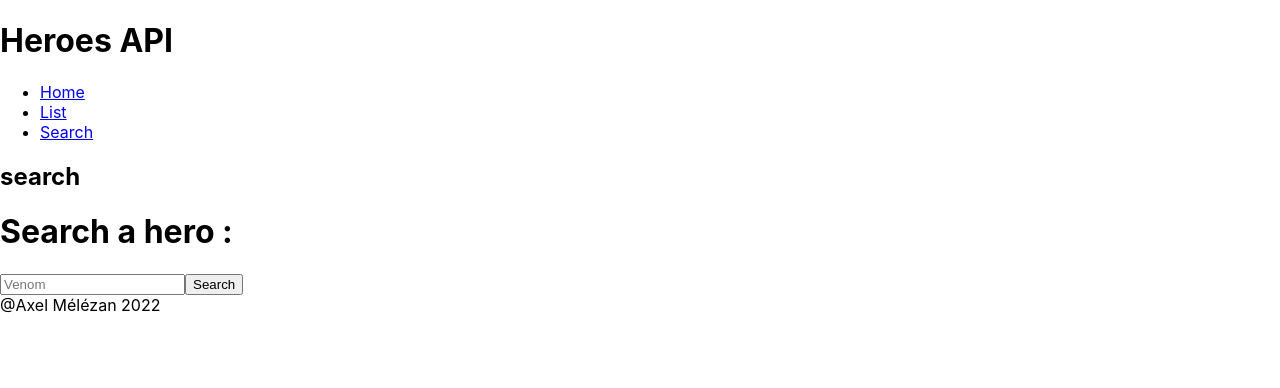
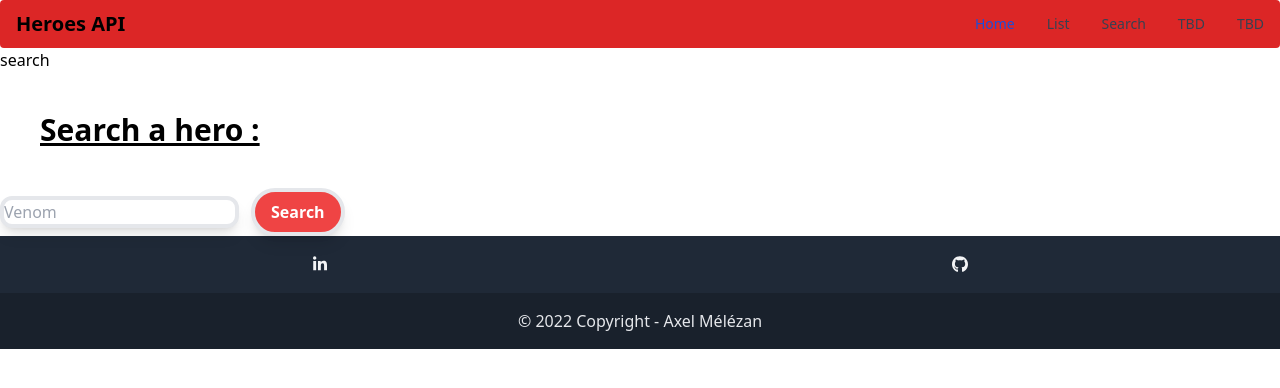
Before and after one commit to AxelMlz/heroes-frontend, a React (Create React App) app: page /search in a window 1280 px wide. Shown: the top 388 px of the page. Built offline with nearby package versions, Linux system fonts and the light colour scheme.

Commit message:
updating list et search

```diff
--- a/package.json
+++ b/package.json
@@ -36,5 +36,10 @@
       "last 1 firefox version",
       "last 1 safari version"
     ]
+  },
+  "devDependencies": {
+    "autoprefixer": "^10.4.7",
+    "postcss": "^8.4.14",
+    "tailwindcss": "^3.1.6"
   }
 }
--- /dev/null
+++ b/postcss.config.js
@@ -0,0 +1,6 @@
+module.exports = {
+  plugins: {
+    tailwindcss: {},
+    autoprefixer: {},
+  },
+}
--- a/src/App.js
+++ b/src/App.js
@@ -17,10 +17,11 @@ function App() {
   return (
 
     <div>
-      <h1>Heroes API</h1>
 
   <Router>
+
       <Navbar/>
+
           <Routes>
 
             <Route exact path='/' element={<Homepage/>}/>
@@ -28,8 +29,11 @@ function App() {
             <Route path='/search' element={<Search/>}/>
 
           </Routes>
+
       <Footer/>
+
   </Router>
+
     </div>
 
   );
--- a/src/components/footer.js
+++ b/src/components/footer.js
@@ -3,11 +3,62 @@ import ReactDOM from 'react-dom';
 import '../index.css';
 
 function Footer() {
+
+    const year = new Date().getFullYear();
+
   return (
-   <div>
-    <>@Axel Mélézan 2022</>
-   </div>
-  );
+<footer className="text-center text-white bg-gray-800">
+			<div className="flex justify-around py-5">
+				<a
+					href="https://www.linkedin.com/in/Axel-Mélézan/"
+					target="_blank"
+					className="text-gray-100 flex justify-center"
+				>
+					<svg
+						aria-hidden="true"
+						focusable="false"
+						data-prefix="fab"
+						data-icon="linkedin-in"
+						className="svg-inline--fa fa-linkedin-in w-3.5"
+						role="img"
+						xmlns="http://www.w3.org/2000/svg"
+						viewBox="0 0 448 512"
+					>
+						<path
+							fill="currentColor"
+							d="M100.28 448H7.4V148.9h92.88zM53.79 108.1C24.09 108.1 0 83.5 0 53.8a53.79 53.79 0 0 1 107.58 0c0 29.7-24.1 54.3-53.79 54.3zM447.9 448h-92.68V302.4c0-34.7-.7-79.2-48.29-79.2-48.29 0-55.69 37.7-55.69 76.7V448h-92.78V148.9h89.08v40.8h1.3c12.4-23.5 42.69-48.3 87.88-48.3 94 0 111.28 61.9 111.28 142.3V448z"
+						></path>
+					</svg>
+				</a>
+				<a
+					href="https://github.com/AxelMlz"
+					target="_blank"
+					className="text-gray-100 flex justify-center"
+				>
+					<svg
+						aria-hidden="true"
+						focusable="false"
+						data-prefix="fab"
+						data-icon="github"
+						className="svg-inline--fa fa-github w-4"
+						role="img"
+						xmlns="http://www.w3.org/2000/svg"
+						viewBox="0 0 496 512"
+					>
+						<path
+							fill="currentColor"
+							d="M165.9 397.4c0 2-2.3 3.6-5.2 3.6-3.3.3-5.6-1.3-5.6-3.6 0-2 2.3-3.6 5.2-3.6 3-.3 5.6 1.3 5.6 3.6zm-31.1-4.5c-.7 2 1.3 4.3 4.3 4.9 2.6 1 5.6 0 6.2-2s-1.3-4.3-4.3-5.2c-2.6-.7-5.5.3-6.2 2.3zm44.2-1.7c-2.9.7-4.9 2.6-4.6 4.9.3 2 2.9 3.3 5.9 2.6 2.9-.7 4.9-2.6 4.6-4.6-.3-1.9-3-3.2-5.9-2.9zM244.8 8C106.1 8 0 113.3 0 252c0 110.9 69.8 205.8 169.5 239.2 12.8 2.3 17.3-5.6 17.3-12.1 0-6.2-.3-40.4-.3-61.4 0 0-70 15-84.7-29.8 0 0-11.4-29.1-27.8-36.6 0 0-22.9-15.7 1.6-15.4 0 0 24.9 2 38.6 25.8 21.9 38.6 58.6 27.5 72.9 20.9 2.3-16 8.8-27.1 16-33.7-55.9-6.2-112.3-14.3-112.3-110.5 0-27.5 7.6-41.3 23.6-58.9-2.6-6.5-11.1-33.3 2.6-67.9 20.9-6.5 69 27 69 27 20-5.6 41.5-8.5 62.8-8.5s42.8 2.9 62.8 8.5c0 0 48.1-33.6 69-27 13.7 34.7 5.2 61.4 2.6 67.9 16 17.7 25.8 31.5 25.8 58.9 0 96.5-58.9 104.2-114.8 110.5 9.2 7.9 17 22.9 17 46.4 0 33.7-.3 75.4-.3 83.6 0 6.5 4.6 14.4 17.3 12.1C428.2 457.8 496 362.9 496 252 496 113.3 383.5 8 244.8 8zM97.2 352.9c-1.3 1-1 3.3.7 5.2 1.6 1.6 3.9 2.3 5.2 1 1.3-1 1-3.3-.7-5.2-1.6-1.6-3.9-2.3-5.2-1zm-10.8-8.1c-.7 1.3.3 2.9 2.3 3.9 1.6 1 3.6.7 4.3-.7.7-1.3-.3-2.9-2.3-3.9-2-.6-3.6-.3-4.3.7zm32.4 35.6c-1.6 1.3-1 4.3 1.3 6.2 2.3 2.3 5.2 2.6 6.5 1 1.3-1.3.7-4.3-1.3-6.2-2.2-2.3-5.2-2.6-6.5-1zm-11.4-14.7c-1.6 1-1.6 3.6 0 5.9 1.6 2.3 4.3 3.3 5.6 2.3 1.6-1.3 1.6-3.9 0-6.2-1.4-2.3-4-3.3-5.6-2z"
+						></path>
+					</svg>
+				</a>
+			</div>
+
+			<div className="text-center text-gray-200 p-4" style={{ backgroundColor: "rgba(0, 0, 0, 0.2)" }}>
+				© {year} Copyright - Axel Mélézan
+			</div>
+		</footer>
+	);
+
 }
 
 export default Footer;
--- a/src/components/navbar.js
+++ b/src/components/navbar.js
@@ -1,31 +1,66 @@
-import React, { Component } from 'react'
+import React, { Component } from 'react';
+import ReactDOM from 'react-dom';
+import '../index.css';
 import List from '../views/list.js';
-import Homepage from "../views/homepage.js";
-import Search from "../views/search.js";
-import {Link} from "react-router-dom";
+import Search from '../views/search.js';
+import Homepage from '../views/homepage.js';
 
+export default function Navbar() {
 
-export default function Navbar () {
+  return (
 
-    return (
-      <div>
+    <div >
+      <header>
 
-        <nav>
+                <nav class="bg-red-600 border-gray-200 px-2 sm:px-4 py-2.5 rounded dark:bg-gray-800">
 
-            <ul>
+          <div class="container flex  justify-between items-center">
+
+                <span class="self-center text-xl font-semibold whitespace-nowrap dark:text-white">Heroes API</span>
+
+            <button data-collapse-toggle="mobile-menu" type="button" class="inline-flex items-center p-2 ml-3 text-sm text-gray-500 rounded-lg md:hidden hover:bg-gray-100 focus:outline-none focus:ring-2 focus:ring-gray-200 dark:text-gray-400 dark:hover:bg-gray-700 dark:focus:ring-gray-600" aria-controls="mobile-menu" aria-expanded="false">
+
+              <span class="sr-only">Open main menu</span>
+
+              <svg class="w-6 h-6" fill="currentColor" viewBox="0 0 20 20" xmlns="http://www.w3.org/2000/svg"><path fill-rule="evenodd" d="M3 5a1 1 0 011-1h12a1 1 0 110 2H4a1 1 0 01-1-1zM3 10a1 1 0 011-1h12a1 1 0 110 2H4a1 1 0 01-1-1zM3 15a1 1 0 011-1h12a1 1 0 110 2H4a1 1 0 01-1-1z" clip-rule="evenodd"></path></svg>
+
+              <svg class="hidden w-6 h-6" fill="currentColor" viewBox="0 0 20 20" xmlns="http://www.w3.org/2000/svg"><path fill-rule="evenodd" d="M4.293 4.293a1 1 0 011.414 0L10 8.586l4.293-4.293a1 1 0 111.414 1.414L11.414 10l4.293 4.293a1 1 0 01-1.414 1.414L10 11.414l-4.293 4.293a1 1 0 01-1.414-1.414L8.586 10 4.293 5.707a1 1 0 010-1.414z" clip-rule="evenodd"></path></svg>
+
+            </button>
+
+            <div class="hidden w-full md:block md:w-auto" id="mobile-menu">
+              <ul class="flex flex-col mt-4 md:flex-row md:space-x-8 md:mt-0 md:text-sm md:font-medium">
+
                 <li>
-                <Link to="/">Home</Link>
+                  <a href="/" class="block py-2 pr-4 pl-3 text-white bg-blue-700 rounded md:bg-transparent md:text-blue-700 md:p-0 dark:text-white" aria-current="page" Link='../views/homepage.jsx'>Home</a>
                 </li>
+
                 <li>
-                <Link to="/list">List</Link>
+                  <a href='/list' class="block py-2 pr-4 pl-3 text-gray-700 border-b border-gray-100 hover:bg-gray-50 md:hover:bg-transparent md:border-0 md:hover:text-blue-700 md:p-0 dark:text-gray-400 md:dark:hover:text-white dark:hover:bg-gray-700 dark:hover:text-white md:dark:hover:bg-transparent dark:border-gray-700"> List</a>
                 </li>
+
                 <li>
-                <Link to='/search'>Search</Link>
+                  <a href="/search" class="block py-2 pr-4 pl-3 text-gray-700 border-b border-gray-100 hover:bg-gray-50 md:hover:bg-transparent md:border-0 md:hover:text-blue-700 md:p-0 dark:text-gray-400 md:dark:hover:text-white dark:hover:bg-gray-700 dark:hover:text-white md:dark:hover:bg-transparent dark:border-gray-700">Search</a>
                 </li>
-            </ul>
 
-</nav>
+                <li>
+                  <a href="#" class="block py-2 pr-4 pl-3 text-gray-700 border-b border-gray-100 hover:bg-gray-50 md:hover:bg-transparent md:border-0 md:hover:text-blue-700 md:p-0 dark:text-gray-400 md:dark:hover:text-white dark:hover:bg-gray-700 dark:hover:text-white md:dark:hover:bg-transparent dark:border-gray-700">TBD</a>
+                </li>
 
-      </div>
-    )
-  }
+                <li>
+                  <a href="#" class="block py-2 pr-4 pl-3 text-gray-700 hover:bg-gray-50 md:hover:bg-transparent md:border-0 md:hover:text-blue-700 md:p-0 dark:text-gray-400 md:dark:hover:text-white dark:hover:bg-gray-700 dark:hover:text-white md:dark:hover:bg-transparent">TBD</a>
+                </li>
+
+              </ul>
+
+            </div>
+
+          </div>
+
+        </nav>
+
+      </header>
+
+    </div>
+  );
+}
--- a/src/index.css
+++ b/src/index.css
@@ -1,13 +1,3 @@
-body {
-  margin: 0;
-  font-family: -apple-system, BlinkMacSystemFont, 'Segoe UI', 'Roboto', 'Oxygen',
-    'Ubuntu', 'Cantarell', 'Fira Sans', 'Droid Sans', 'Helvetica Neue',
-    sans-serif;
-  -webkit-font-smoothing: antialiased;
-  -moz-osx-font-smoothing: grayscale;
-}
-
-code {
-  font-family: source-code-pro, Menlo, Monaco, Consolas, 'Courier New',
-    monospace;
-}
+@tailwind base;
+@tailwind components;
+@tailwind utilities;
--- a/src/views/list.js
+++ b/src/views/list.js
@@ -1,4 +1,5 @@
 import React, { Component,  useEffect, useState } from 'react';
+import '../index.css';
 
 export default function List () {
   const [heroes, setHeroes] = useState([]);
@@ -13,29 +14,27 @@ export default function List () {
       fetch("http://localhost:8000/heroes")
           .then((res) => res.json())
           .then((res) => {
-              console.log(res);
+              // console.log(res);
               setHeroes(res);
           });
   }, []);
 
 
 return (
+
 <>
+
 {heroes.map((hero) => (
+
  <div class="">
 
-   <div
-   className="
-   p-10 grid grid-cols-2 gap-4 flex ...
-   "
-   >
+   <div className="p-10 grid grid-cols-2 gap-4 flex ...">
 
+        <div className="max-w-md rounded overflow-hidden shadow-lg p-5 flex-1 ...">
 
+                    <div className="font-bold text-xl mb-2">{hero.heroName} </div>
 
-  <div class="max-w-md rounded overflow-hidden shadow-lg p-5 flex-1 ...">
-              <div class="font-bold text-xl mb-2">{hero.heroName} </div>
-
-              <div class="px-6 py-4">
+                    <div className="px-6 py-4">
 
                         Power/s : {hero.power.join(', ')}
 
@@ -43,19 +42,11 @@ return (
 
                     </div>
 
-              <div class="px-6 pt-4 pb-2">
-                  <ul>
-                      {/* {heroes.power.map((i) => {
-                          return (
-                             <span class="inline-block bg-gray-200 rounded-full px-3 py-1 text-sm font-semibold text-gray-700 mr-2 mb-2">{i.power}</span>)})
-                          } */}
+        </div>
 
-                  </ul>
-              </div>
-          </div>
-  <div class="max-w-md rounded overflow-hidden shadow-lg p-5 basis-2/2 md:basis-2/2">
-              <div class="font-bold text-xl mb-2">{hero.heroName} </div>
-              <div class="px-6 py-4">
+        <div className="max-w-md rounded overflow-hidden shadow-lg p-5 basis-2/2 md:basis-2/2">
+                    <div className="font-bold text-xl mb-2">{hero.heroName} </div>
+                    <div className="px-6 py-4">
 
                         Power/s : {hero.power.join(', ')}
 
@@ -63,7 +54,7 @@ return (
 
                     </div>
 
-              <div class="px-6 pt-4 pb-2">
+                    {/* <div class="px-6 pt-4 pb-2">
                         <ul>
                             {heroes.power.map((i) => {
                                 return (
@@ -73,11 +64,13 @@ return (
                                 }
 
                         </ul>
-              </div>
+                    </div> */}
       </div>
 
   </div>
+
 </div>
   ))}
+
   </>
 )}
--- /dev/null
+++ b/tailwind.config.js
@@ -0,0 +1,10 @@
+/** @type {import('tailwindcss').Config} */
+module.exports = {
+  content: [
+    "./src/**/*.{js,jsx,ts,tsx}",
+  ],
+  theme: {
+    extend: {},
+  },
+  plugins: [ ],
+}
```
Also changed, not shown: 1 other file (tests, documents, lock files or other folders). Lines whose indentation alone changed are shown as unchanged.
